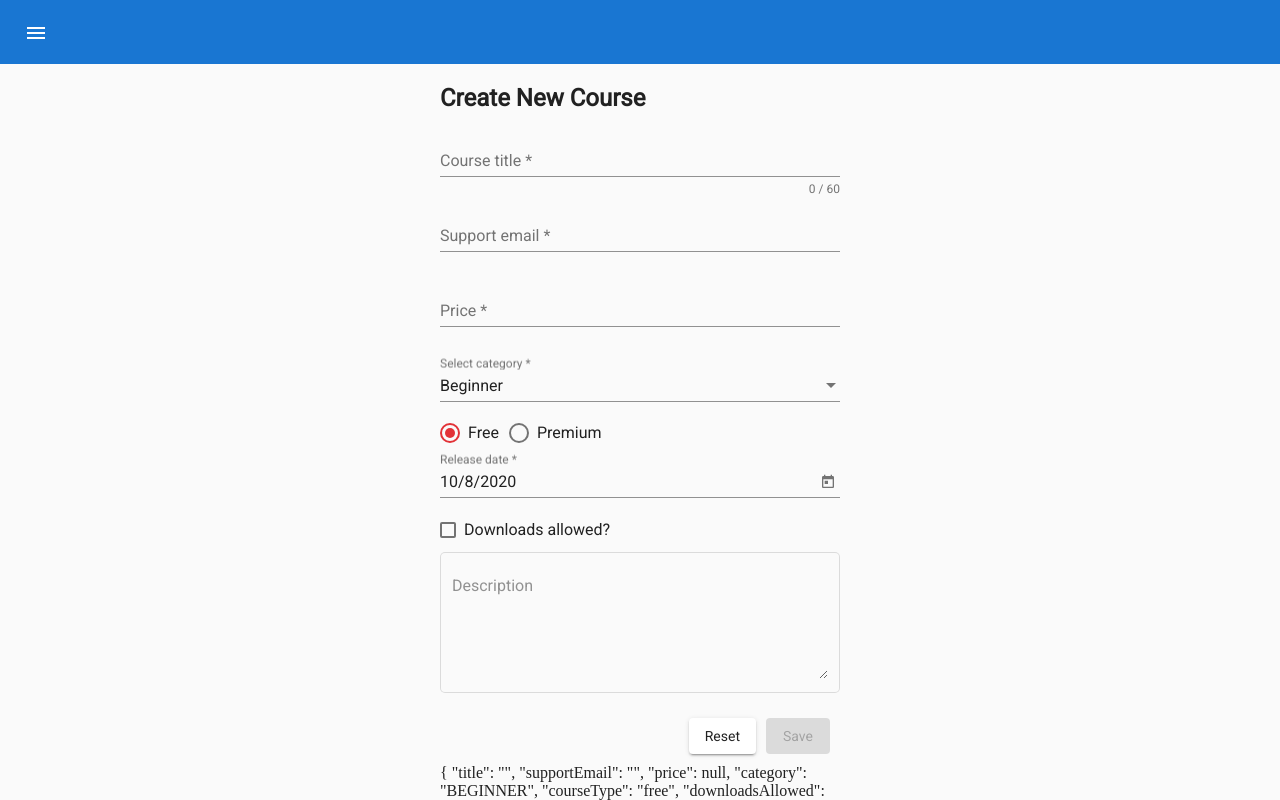
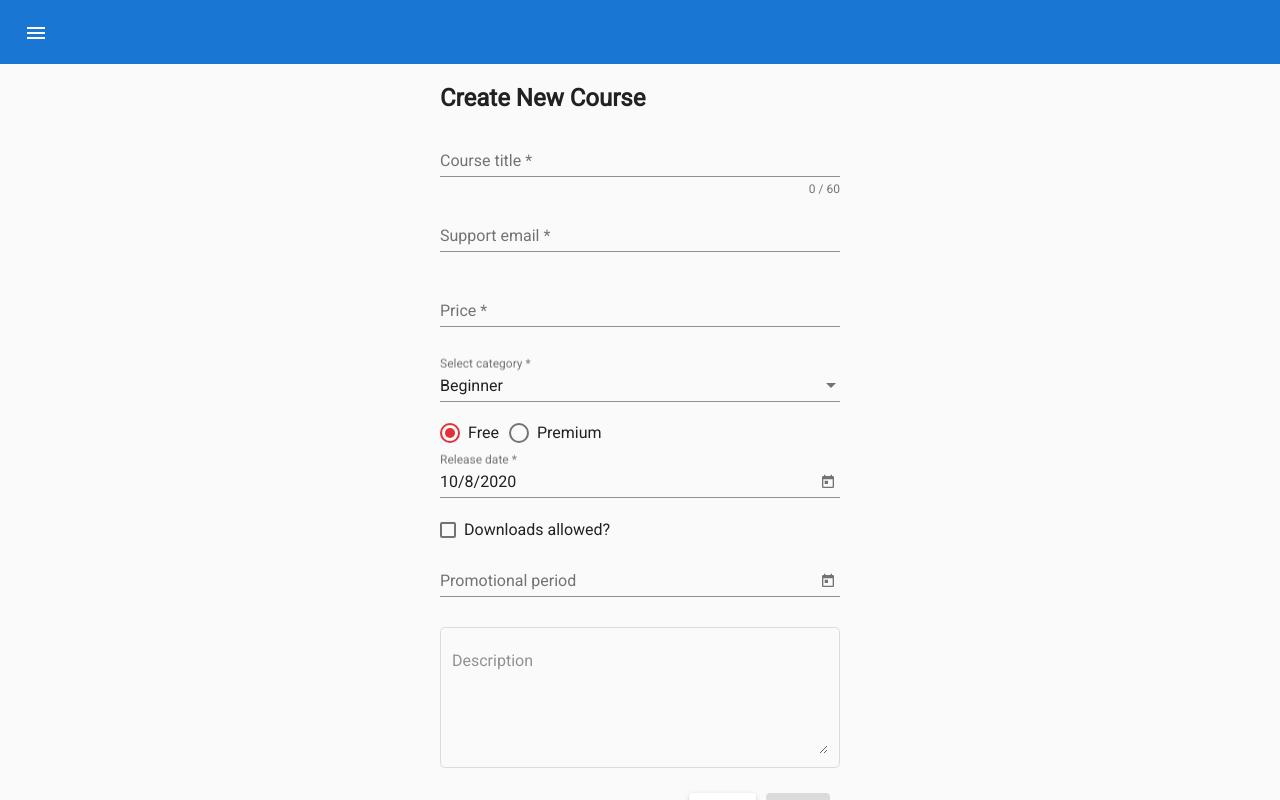
Before and after one commit to angular-university/angular-forms-course, an Angular app: page /add-new-course in a window 1280 px wide. Built offline with nearby package versions, Linux system fonts and the light colour scheme.

Commit message:
Angular Forms Course

```diff
--- a/src/app/create-course/create-course.component.html
+++ b/src/app/create-course/create-course.component.html
@@ -72,6 +72,21 @@
       Downloads allowed?
     </mat-checkbox>
 
+    <mat-form-field>
+
+      <mat-label>Promotional period</mat-label>
+
+      <mat-date-range-input [rangePicker]="promoPicker">
+        <input matStartDate placeholder="Start date" formControlName="promoPeriodStartAt">
+        <input matEndDate placeholder="End date" formControlName="promoPeriodEndAt">
+      </mat-date-range-input>
+
+      <mat-datepicker-toggle matSuffix [for]="promoPicker"></mat-datepicker-toggle>
+
+      <mat-date-range-picker #promoPicker></mat-date-range-picker>
+
+    </mat-form-field>
+
     <mat-form-field appearance="outline">
 
         <textarea matInput placeholder="Description"
--- a/src/app/create-course/create-course.component.ts
+++ b/src/app/create-course/create-course.component.ts
@@ -18,6 +18,8 @@ export class CreateCourseComponent implements OnInit {
       category: ["BEGINNER", Validators.required],
       courseType: ["free", Validators.required],
       downloadsAllowed: [false, Validators.requiredTrue],
+      promoPeriodStartAt: [null],
+      promoPeriodEndAt: [null],
       releasedAt: [new Date(), Validators.required],
       longDescription: ["",[Validators.required, Validators.minLength(3)]]
     });
```
